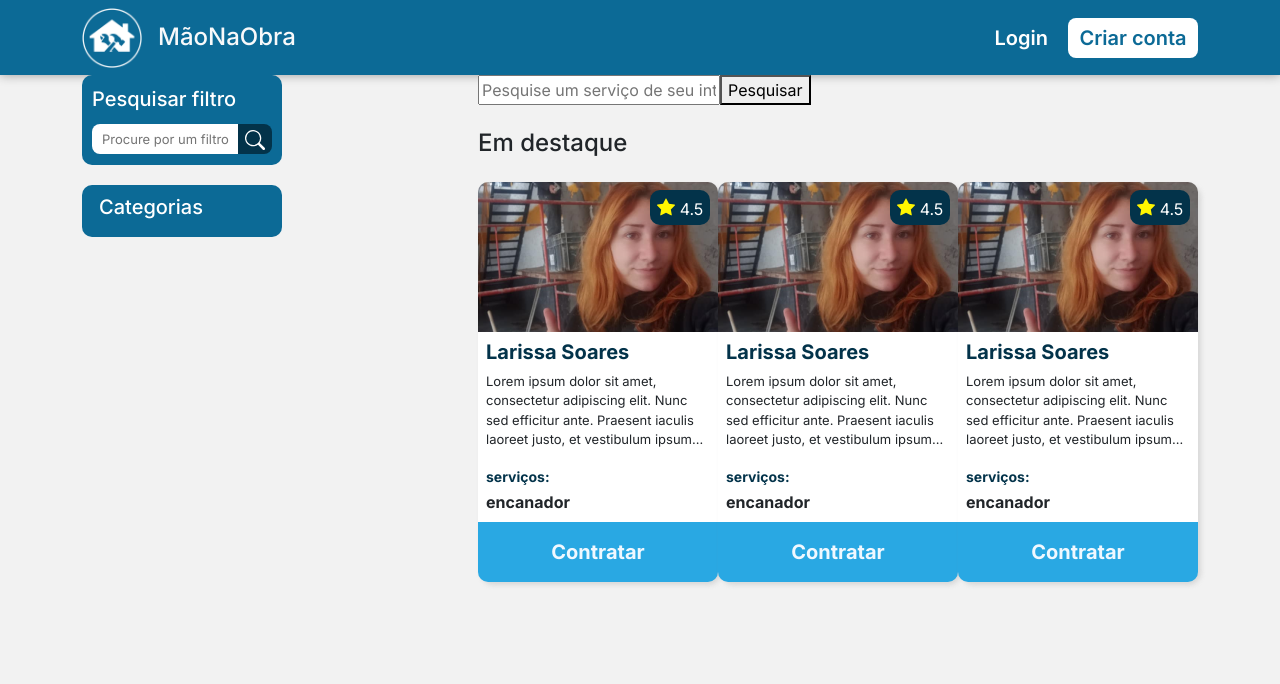
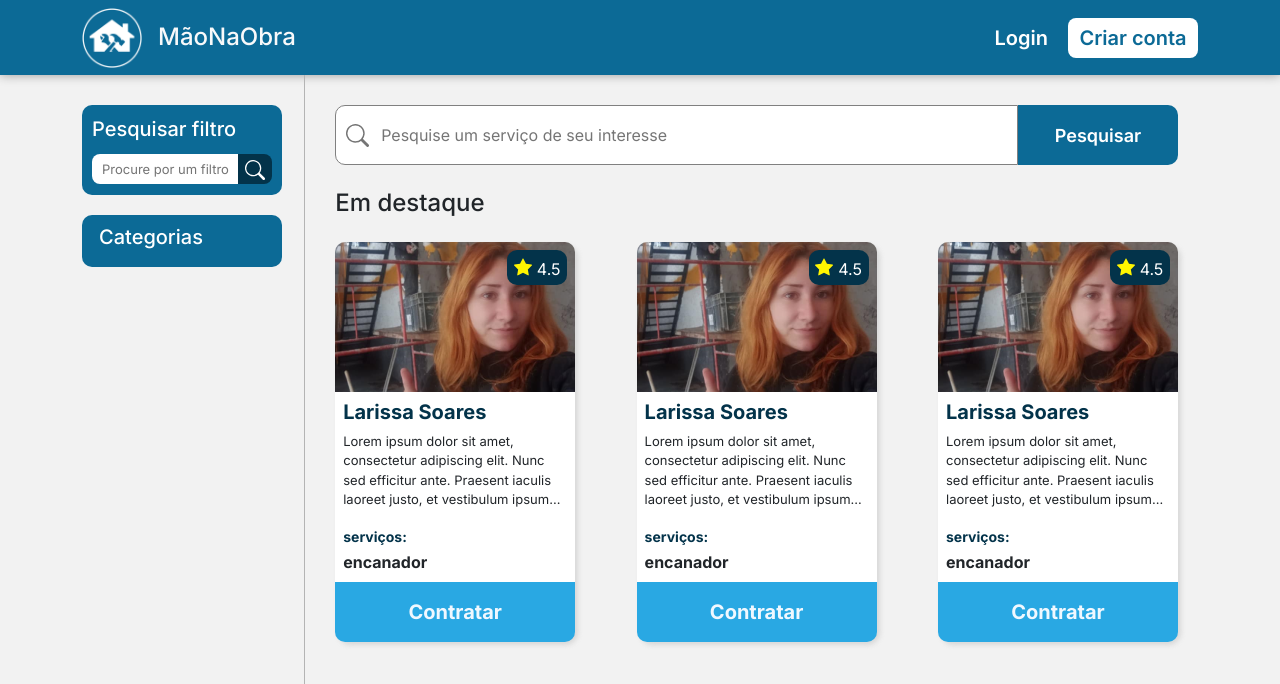
Before and after one commit to MaoNaObraa/MaoNaObra, a React (Vite) app: page / in a window 1280 px wide. Shown: the top 684 px of the page. Built offline with nearby package versions, Linux system fonts and the light colour scheme.

Commit message:
Update Home.css

```diff
--- a/src/pages/Home/Home.css
+++ b/src/pages/Home/Home.css
@@ -1,48 +1,71 @@
-#home-box{
-    height: 100vh;
+#home-box {
+    height: 87.5vh;
+    overflow: hidden;
 }
 
-#informations{
-    border-right: 1px solid gray;
+#categories-box {
+    border-right: 1px solid rgb(180, 180, 180);
     height: 100%;
-    width: 30%;
+    width: 20%;
     padding-top: 30px;
+}
 
+#principal-box-home {
+    width: 80%;
+    padding: 30px 20px 0 30px;
+    overflow-y: auto;
 }
-#img{
-    width: 300px;
-    height: 300px;
-    background: red;
-    border-radius: 50%;
-    background-image: url("../../../public/foto.png");
-    background-size: cover;
-    background-position: center;
+
+#principal-box-home::-webkit-scrollbar {
+    width: 8px;
+    background-color: #F0F0F0;
 }
-#nome{
-    color: #0C6A96;
-    font-weight: bold;
-    margin-top: 30px;
+
+#principal-box-home::-webkit-scrollbar-track {
+    background-color: rgba(224, 224, 224, 0.575);
 }
-#botao-contratar{
+
+#principal-box-home::-webkit-scrollbar-thumb {
+    background-color: #29A8E3;
+    border-radius: 10px;
+    transition: all 0.3s ease;
+}
+
+#principal-box-home:hover::-webkit-scrollbar-thumb {
+    background-color: #29A8E3;
+}
+
+#principal-box-home::-webkit-scrollbar-thumb {
+    background-color: transparent;
+}
+
+#pesquisar-box {
+    width: 100%;
+}
+
+#pesquisar-input {
+    width: 100%;
+    height: 60px;
+    padding: 0 45px;
+    border: 1px solid gray;
+    border-radius: 10px 0 0 10px;
+    background: url('/lupa.svg') center left 10px no-repeat;
+    background-size: 23px;
+    background-color: white;
+}
+
+#pesquisar-button {
+    border-radius: 0 10px 10px 0;
+    width: 200px;
     border: 0;
-    width: 930px;
     background-color: var(--color-principal);
-    height: 60px;
+    color: white;
     font-weight: 600;
     font-size: 18px;
     transition: all 400ms;
-    border-radius: 10px;
-    color: aliceblue;
 }
-#avaliacao{
-    color: #0C6A96;
-    font-weight: bold;
+
+#pesquisar-button:hover {
+    filter: brightness(0.9);
+    box-shadow: 3px 3px 5px rgba(165, 165, 165, 0.315);
 }
-#estrela{
-    color: yellow;
-    font-weight: bold;
-}
-#comentario{
-    color: #0C6A96;
-    font-weight: bold;
-}
```
